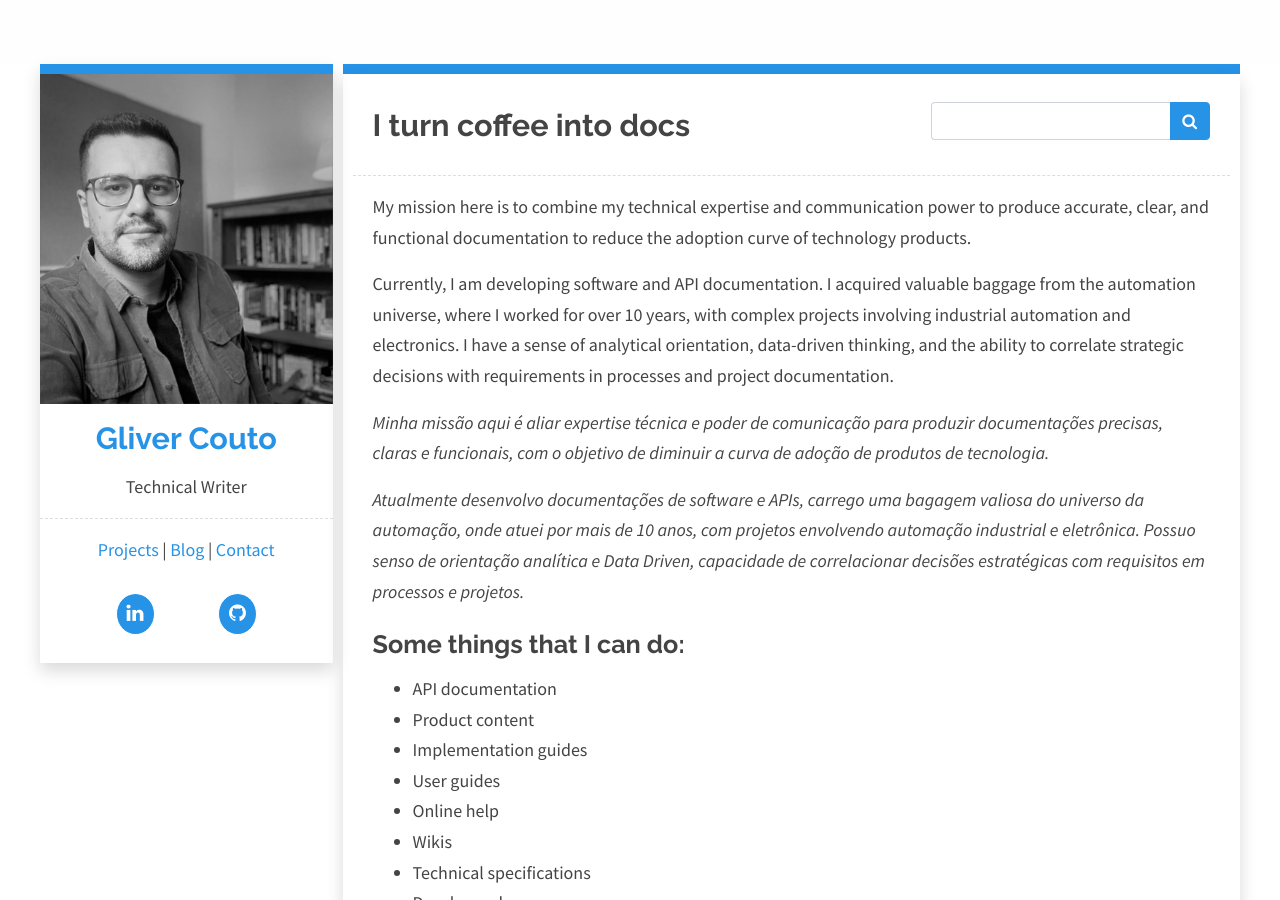
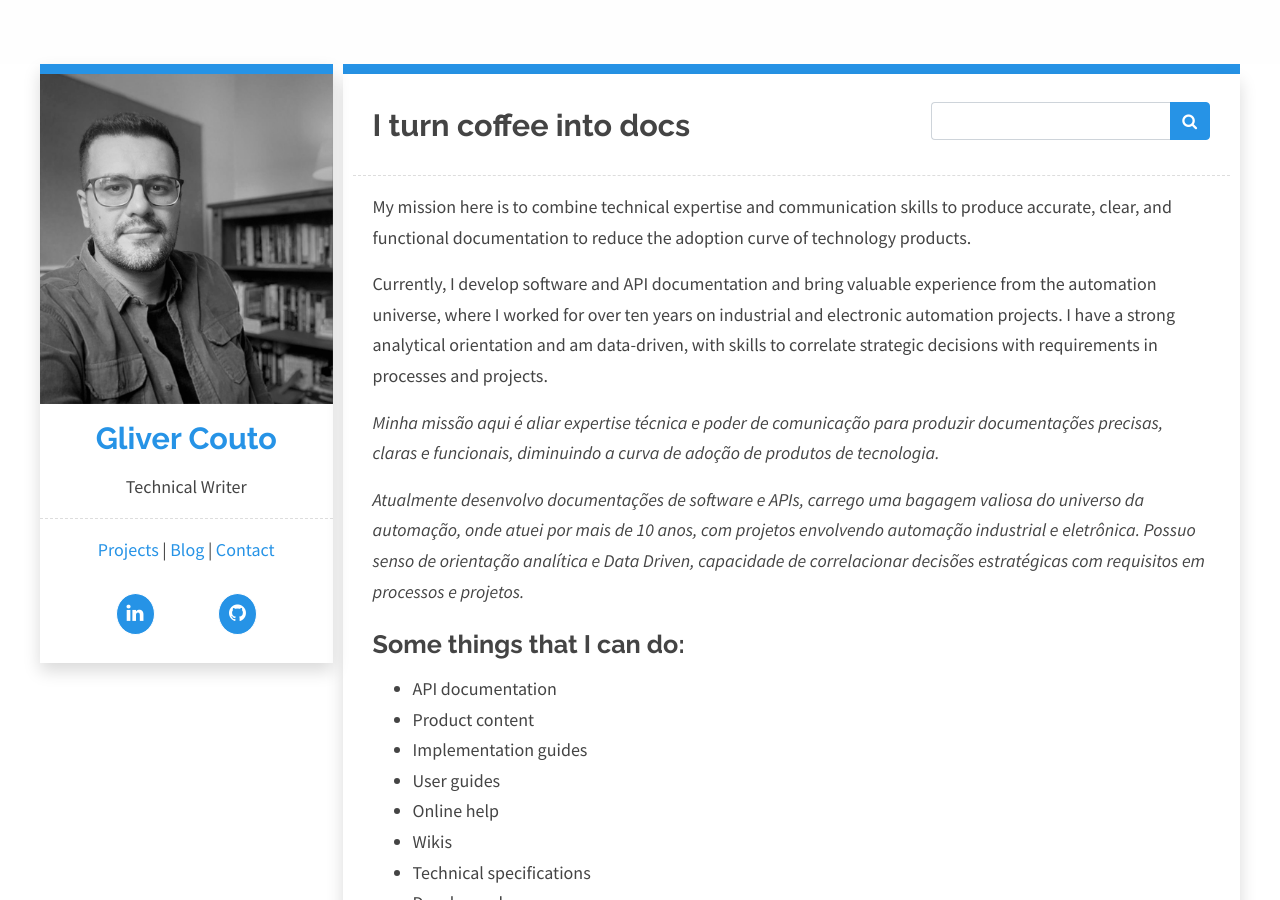
Before and after one commit to gliverCouto/glivercouto.github.io, a Jekyll site: the page built from index.html, in a window 1280 px wide and 900 px high. Built offline with Jekyll 4.4.1, drawn with Linux system fonts in a browser that asks for light colours.

Commit message:
Update index.html
Index changes

```diff
--- a/index.html
+++ b/index.html
@@ -11,21 +11,21 @@ You can edit them there.
 -->
 
 <p>
-  My mission here is to combine my technical expertise and communication power to produce accurate,
+  My mission here is to combine technical expertise and communication skills to produce accurate,
   clear, and functional documentation to reduce the adoption curve of technology products.
 </p>
 
 <p>
-  Currently, I am developing software and API documentation. I acquired valuable baggage from the automation
-  universe, where I worked for over 10 years, with complex projects involving industrial automation and electronics.
-  I have a sense of analytical orientation, data-driven thinking, and the ability to correlate strategic decisions
-  with requirements in processes and project documentation.
+  Currently, I develop software and API documentation and bring valuable experience from the automation
+  universe, where I worked for over ten years on industrial and electronic automation projects.
+  I have a strong analytical orientation and am data-driven, with skills to correlate strategic
+  decisions with requirements in processes and projects.
 </p>
 
 <p>
   <i>
     Minha missão aqui é aliar expertise técnica e poder de comunicação para produzir documentações precisas,
-    claras e funcionais, com o objetivo de diminuir a curva de adoção de produtos de tecnologia.
+    claras e funcionais, diminuindo a curva de adoção de produtos de tecnologia.
   </i>
 </p>
 
```
